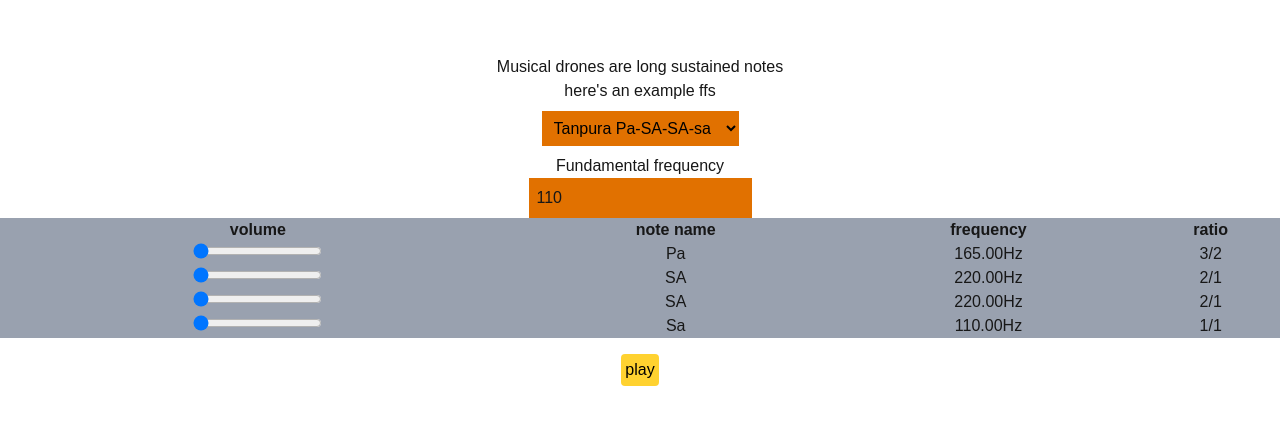
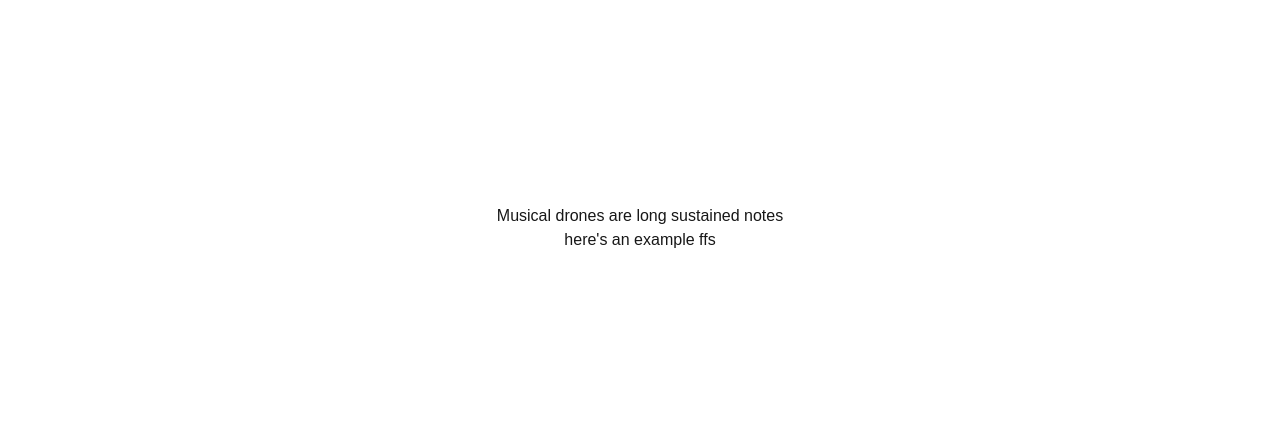
Before and after one commit to dalzegno/drone-music, a Next.js app: page /introduction in a window 1280 px wide. Shown: the part 172-596 px from the top of the page. Built offline with nearby package versions, Linux system fonts and the light colour scheme.

Commit message:
Fix error

```diff
--- a/app/introduction/page.tsx
+++ b/app/introduction/page.tsx
@@ -11,10 +11,10 @@ export default function Introduction() {
       <p>Musical drones are long sustained notes</p>
       <p>here's an example ffs</p>
 
-      <DroneContainer
+      {/* <DroneContainer
         fundamentalFrequency={fundamentalFrequency}
         drones={drones}
-      ></DroneContainer>
+      ></DroneContainer> */}
     </div>
   );
 }
```
